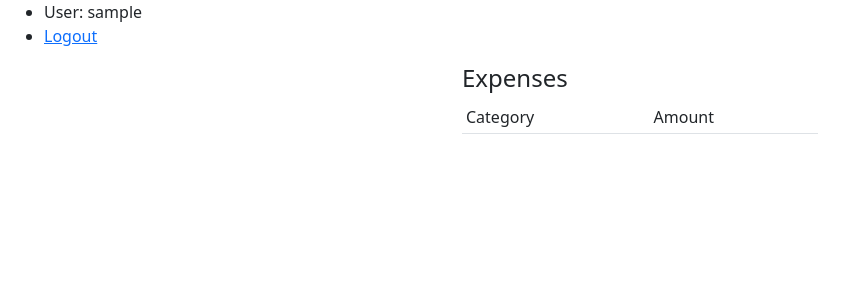
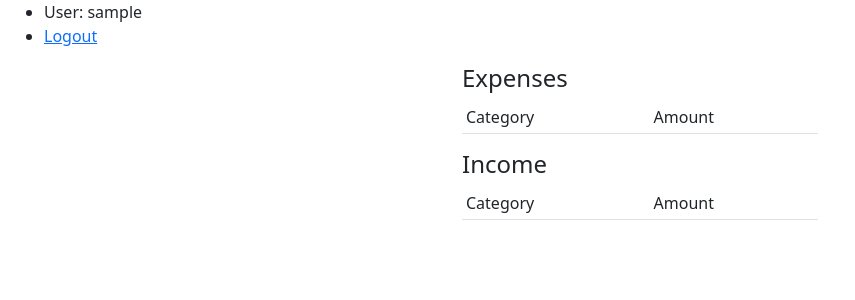
Before and after one commit to jrabideaux/money-management, a Django app: page /dashboard in a window 1280 px wide. Shown: the top 300 px of the page, without its empty margins (0-855 px from the left). Run offline with Django 3.2, Linux system fonts and the light colour scheme; the visitor is signed in with stand-in values (Sample User, id 1).

Commit message:
Update plan template to include income table

```diff
--- a/money_management/budget/templates/plan.html
+++ b/money_management/budget/templates/plan.html
@@ -19,5 +19,23 @@
             </table>
         </div>
     </div>
+    <div class="row justify-content-center">
+        <div class="col-md-4">
+            <h4>Income</h4>
+            <table class="table table-striped table-sm">
+            <thead>
+                <tr><td>Category</td><td>Amount</td></tr>
+            </thead>
+            {% for item in plan_item_list %}
+                {% if item.expense is False %}
+                    <tr>
+                        <td>{{item.category}}</td>
+                        <td>${{item.amount}}</td>
+                    </tr>
+                {% endif %}
+            {% endfor %}
+            </table>
+        </div>
+    </div>
 </div>
 {% endblock %}
```
